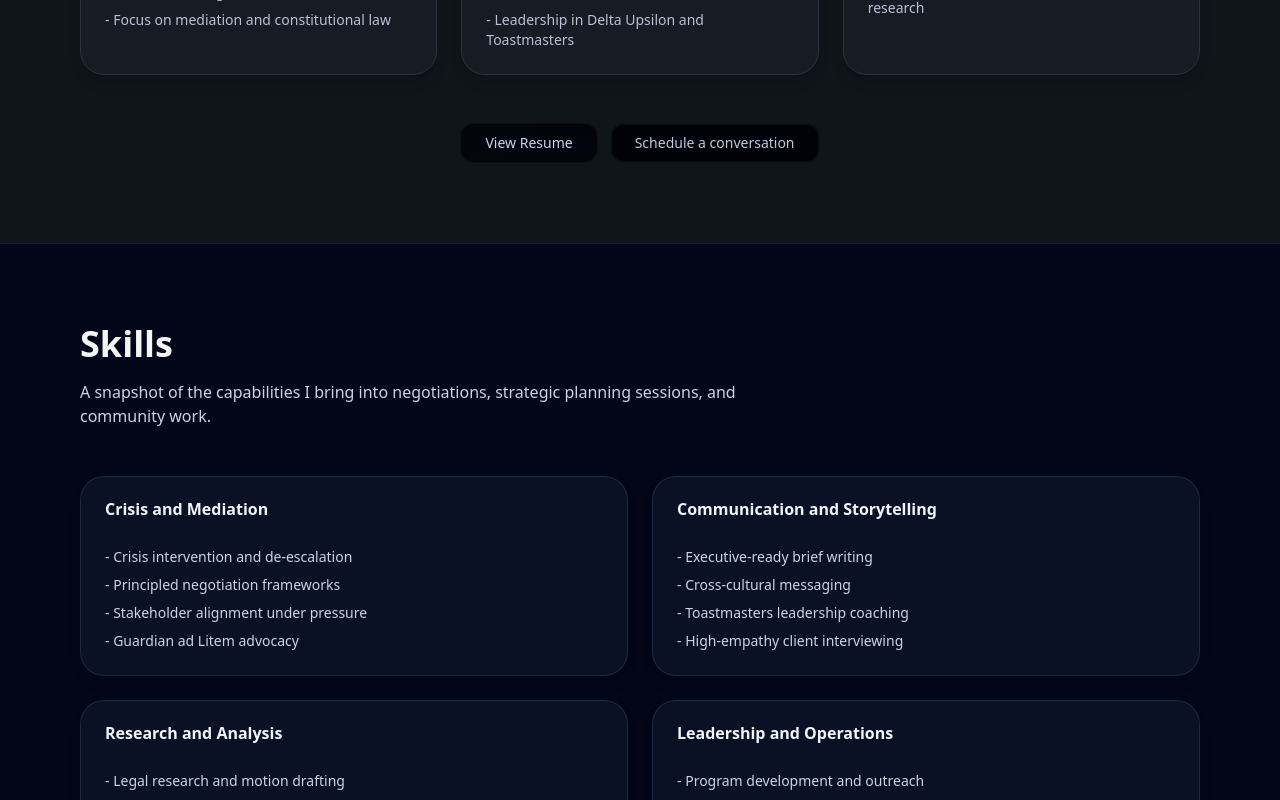
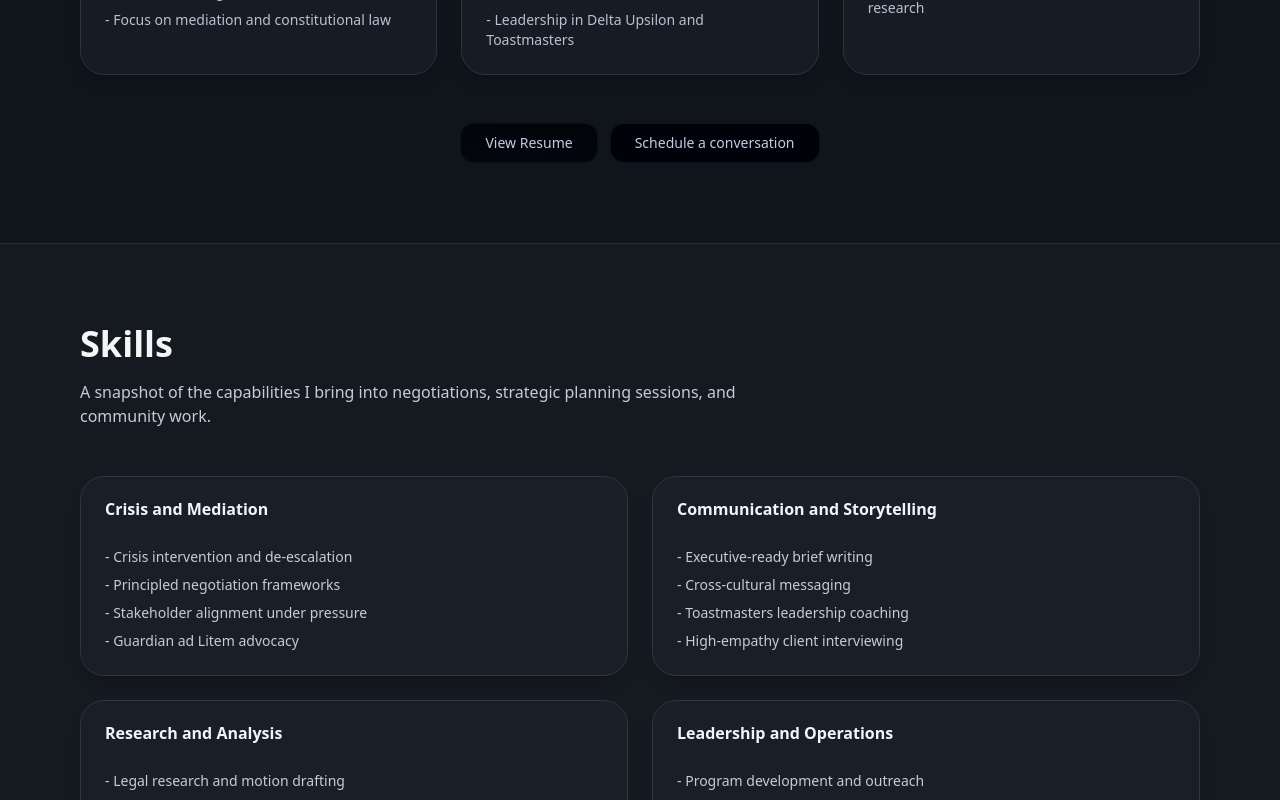
Before and after one commit to MatthewJamesCarbonell/my-website, a Next.js app: page / in a window 1280 px wide. Shown: the part 3820-4620 px from the top of the page. Built offline with nearby package versions, Linux system fonts and the light colour scheme.

Commit message:
Align skills section palette and deepen CTA buttons

```diff
--- a/app/globals.css
+++ b/app/globals.css
@@ -333,3 +333,16 @@
     transform: rotate(360deg);
   }
 }
+.btn-dark-slate {
+  background: linear-gradient(182deg, rgba(2, 3, 10, 0.98), rgba(3, 5, 12, 0.96)) !important;
+  border-color: rgba(10, 14, 24, 0.85) !important;
+  color: rgba(208, 214, 235, 0.95) !important;
+  box-shadow: 0 28px 64px -26px rgba(3, 5, 12, 0.9) !important;
+}
+
+.btn-dark-slate:hover,
+.btn-dark-slate:focus-visible {
+  background: linear-gradient(184deg, rgba(10, 18, 34, 0.98), rgba(14, 24, 46, 0.95)) !important;
+  box-shadow: 0 34px 74px -28px rgba(64, 114, 230, 0.5) !important;
+  transform: translateY(-1px);
+}
--- a/app/page.tsx
+++ b/app/page.tsx
@@ -328,16 +328,24 @@ type SectionCtaProps = {
   align?: "center" | "start";
   className?: string;
   pulseSchedule?: boolean;
+  buttonTone?: "default" | "slate";
 };
 
-function SectionCta({ align = "center", className, pulseSchedule = false }: SectionCtaProps) {
+function SectionCta({ align = "center", className, pulseSchedule = false, buttonTone = "default" }: SectionCtaProps) {
   const base = align === "start" ? "justify-center md:justify-start" : "justify-center";
   const combined = ["flex flex-wrap gap-3", base, className].filter(Boolean).join(" ");
-  const conversationClasses = ["btn-conversation", pulseSchedule ? "animate-[pulse_1.6s_ease-in-out_1]" : ""].filter(Boolean).join(" ");
+  const resumeClasses = ["btn-resume", buttonTone === "slate" ? "btn-dark-slate" : ""].filter(Boolean).join(" ");
+  const conversationClasses = [
+    "btn-conversation",
+    buttonTone === "slate" ? "btn-dark-slate" : "",
+    pulseSchedule ? "animate-[pulse_1.6s_ease-in-out_1]" : "",
+  ]
+    .filter(Boolean)
+    .join(" ");
 
   return (
     <div className={combined}>
-      <Button size="lg" className="btn-resume" asChild>
+      <Button size="lg" className={resumeClasses} asChild>
         <Link href="/Matthew-Carbonell-Resume.pdf" target="_blank" rel="noopener">
           View Resume
         </Link>
@@ -594,7 +602,7 @@ export default function LandingPage() {
                 );
               })}
             </div>
-            <SectionCta className="mt-12" />
+            <SectionCta className="mt-12" buttonTone="slate" />
           </div>
         </section>
 
@@ -652,15 +660,15 @@ export default function LandingPage() {
                 </Card>
               ))}
             </div>
-            <SectionCta className="mt-12" />
+            <SectionCta className="mt-12" buttonTone="slate" />
           </div>
         </section>
 
-        <section id="skills" className="border-t border-slate-200/60 bg-slate-50 py-20 dark:border-slate-800/70 dark:bg-slate-950">
+        <section id="skills" className="border-t border-slate-200/60 bg-slate-50 py-20 dark:border-[#272c35] dark:bg-[#151920]">
           <div className="mx-auto max-w-6xl px-4">
             <div className="mb-12 max-w-2xl space-y-4">
               <h2 className="text-3xl font-bold sm:text-4xl">Skills</h2>
-              <p className="text-slate-600 dark:text-slate-300">
+              <p className="text-slate-600 dark:text-[#c5ccd9]">
                 A snapshot of the capabilities I bring into negotiations, strategic planning sessions, and community work.
               </p>
             </div>
@@ -668,15 +676,15 @@ export default function LandingPage() {
               {skills.map((group) => (
                 <Card
                   key={group.category}
-                  className={`${interactiveCardClass} border-slate-200/80 bg-white/70 text-slate-900 shadow-lg backdrop-blur-sm dark:border-slate-700/50 dark:bg-slate-900/70 dark:text-slate-100`}
+                  className={`${interactiveCardClass} border-slate-200/80 bg-white/70 text-slate-900 shadow-lg backdrop-blur-sm dark:border-[#2f3642] dark:bg-[#1a1f27] dark:text-slate-100`}
                 >
                   <CardHeader>
                     <CardTitle>{group.category}</CardTitle>
                   </CardHeader>
                   <CardContent>
-                    <ul className="space-y-2 text-sm text-slate-600 dark:text-slate-300">
+                    <ul className="space-y-2 text-sm text-slate-600 dark:text-[#c5ccd9]">
                       {group.bullets.map((bullet) => (
-                        <li key={bullet}>- {bullet}</li>
+                    <li key={bullet}>- {bullet}</li>
                       ))}
                     </ul>
                   </CardContent>
@@ -703,9 +711,12 @@ export default function LandingPage() {
                 const Icon = social.icon;
                 const isExternal = social.href.startsWith("http");
 
+                const darkBase = social.isHours
+                  ? "dark:border-[#2f3642] dark:bg-[#1a1f27]"
+                  : "dark:border-[#2f3642] dark:bg-[#1a1f27]";
                 const defaultBase = social.isHours
-                  ? "group card-pulse relative flex items-center gap-4 rounded-2xl border border-slate-200/80 bg-slate-100/90 p-5 shadow-sm transition-transform duration-300 hover:-translate-y-1 hover:shadow-xl dark:border-slate-700/60 dark:bg-slate-800/70"
-                  : "group card-pulse relative flex items-center gap-4 rounded-2xl border border-slate-200/70 bg-white/95 p-5 shadow-sm transition-transform duration-300 hover:-translate-y-1 hover:shadow-xl dark:border-slate-800/60 dark:bg-slate-900/70";
+                  ? `group card-pulse relative flex items-center gap-4 rounded-2xl border border-slate-200/80 bg-slate-100/90 p-5 shadow-sm transition-transform duration-300 hover:-translate-y-1 hover:shadow-xl dark:bg-slate-800/70 ${darkBase}`
+                  : `group card-pulse relative flex items-center gap-4 rounded-2xl border border-slate-200/70 bg-white/95 p-5 shadow-sm transition-transform duration-300 hover:-translate-y-1 hover:shadow-xl dark:bg-slate-900/70 ${darkBase}`;
 
                 const baseClasses = `${defaultBase} ${social.cardClass || ""}`.trim();
 
```
